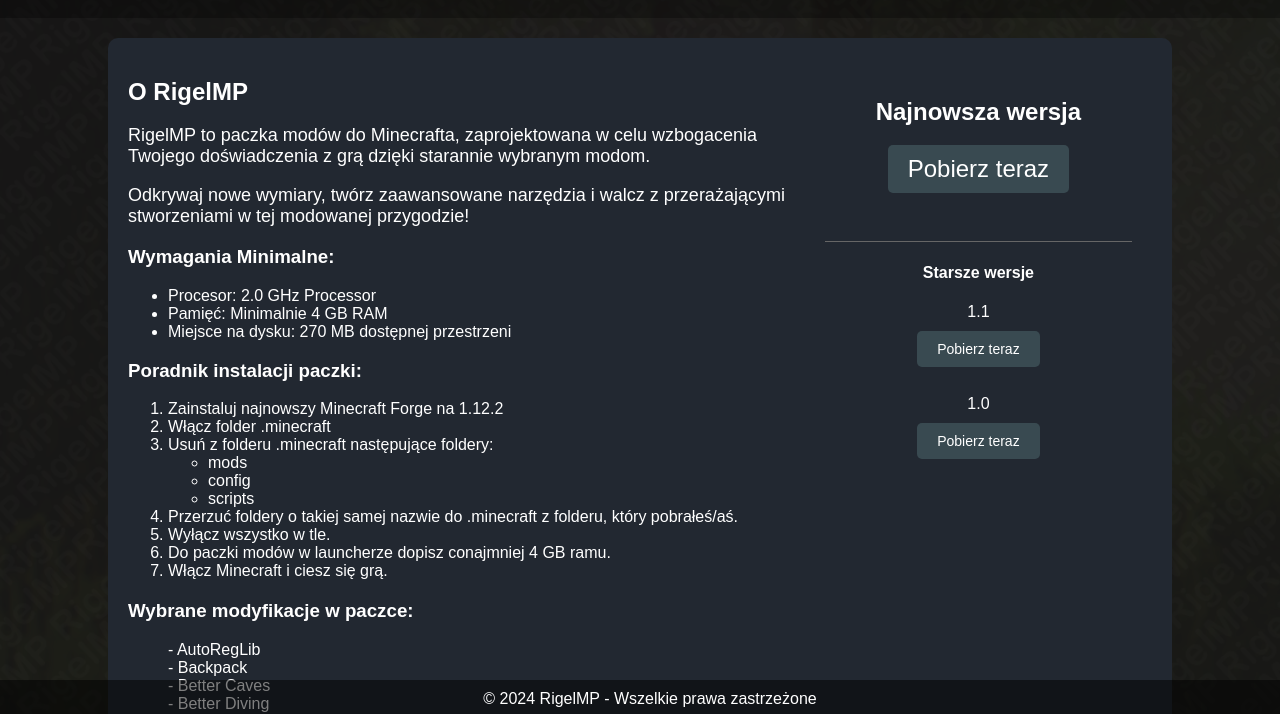
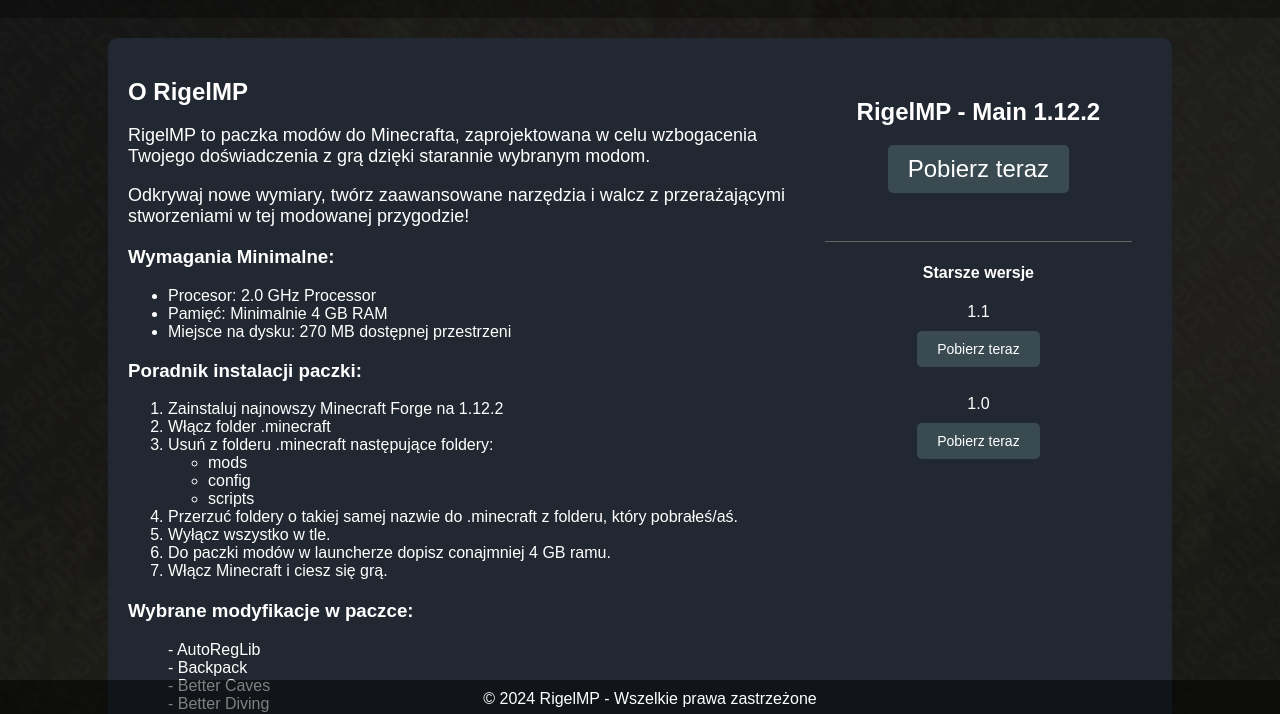
Before and after one commit to RigelRTL/RigelMP, a plain HTML site: page downloads.html in a window 1280 px wide. Shown: the part 82-796 px from the top of the page. Drawn offline with Linux system fonts and the light colour scheme.

Commit message:
Update downloads.html

```diff
--- a/downloads.html
+++ b/downloads.html
@@ -213,7 +213,7 @@
         </div>
         <div class="sidebar">
             <div class="mod-download">
-                <h2>Najnowsza wersja</h2>
+                <h2>RigelMP - Main 1.12.2</h2>
                 <a href="https://drive.google.com/file/d/10qoElHw2qIJDcwt9A6sVFlP4sFE5CApJ/view?usp=sharing" class="mod-download a large">Pobierz teraz</a><br>
             </div>
             <hr>
```
